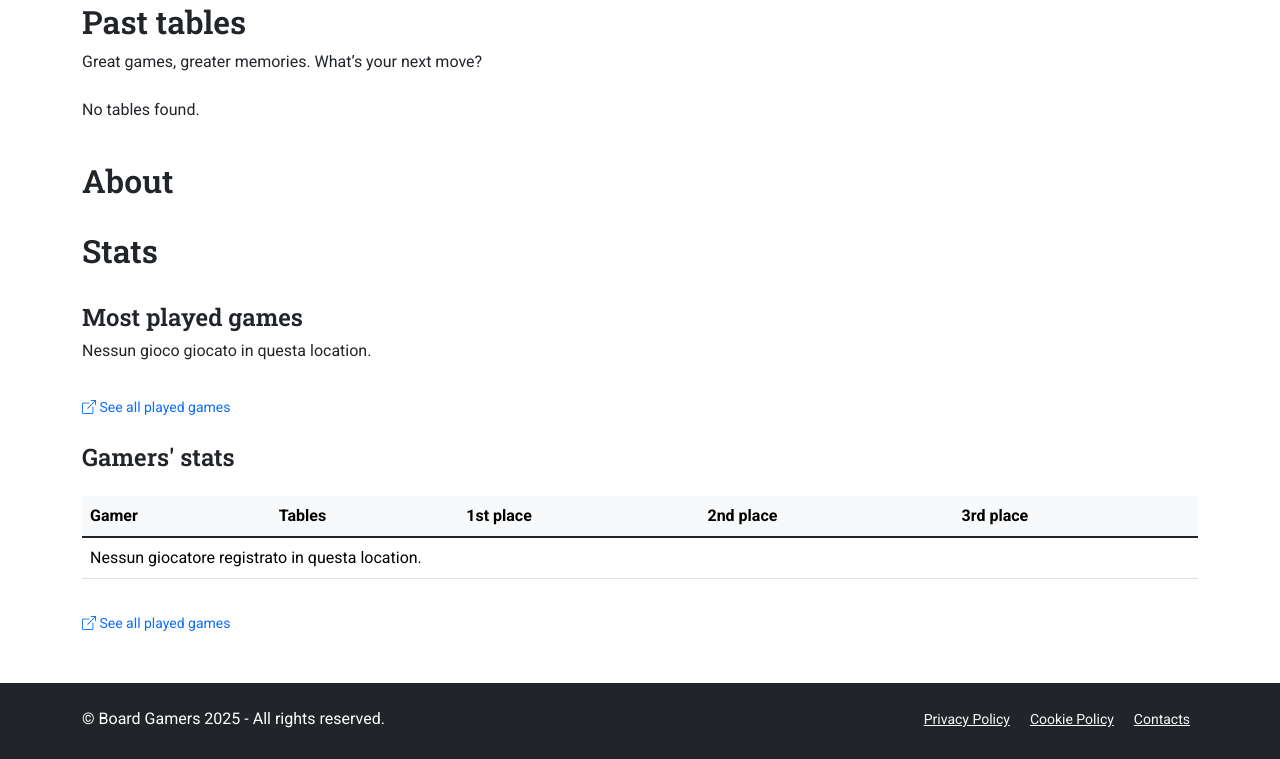
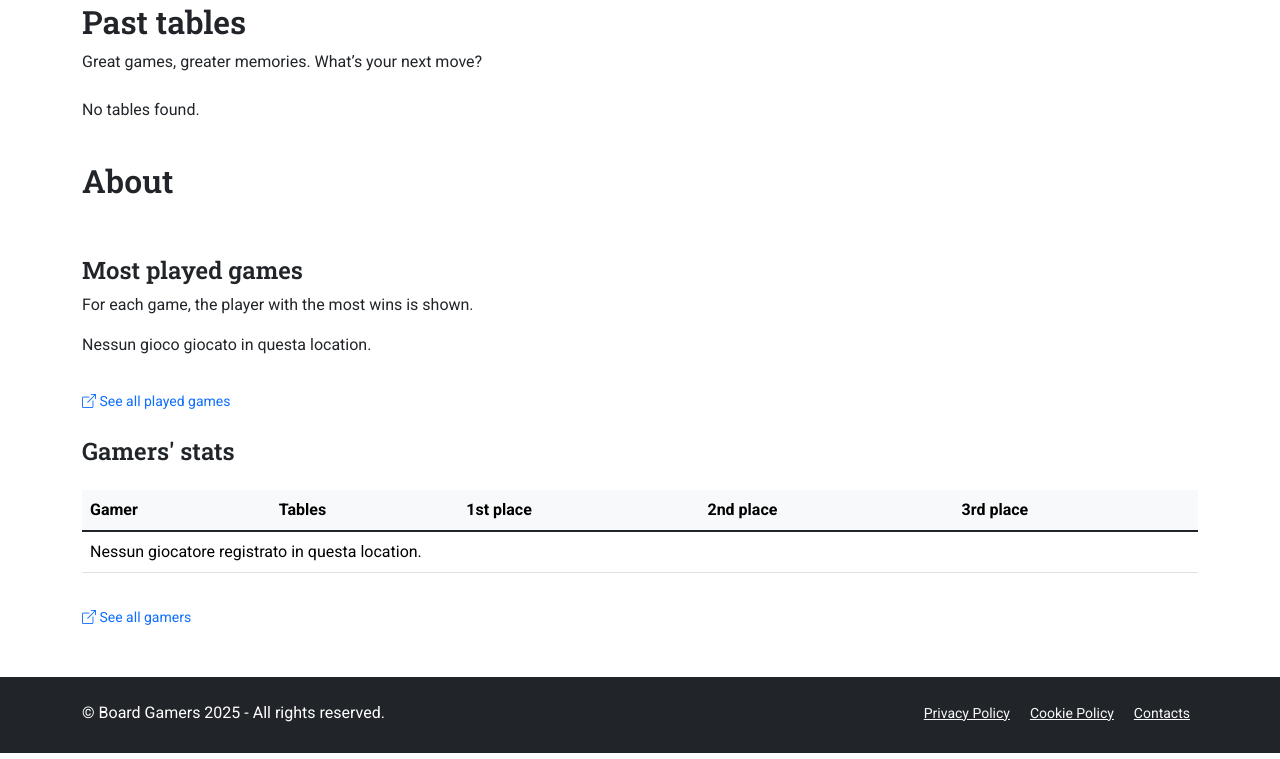
Before and after one commit to davideghz/boardgamers, a Django app: template webapp/templates/locations/location_detail.html in a window 1280 px wide. Shown: the part 557-1316 px from the top of the page. Run offline with Django 5.2, Linux system fonts and the light colour scheme; the template is opened without the code that fills it, so the values that code supplies are empty; some libraries are stand-ins or nearby versions.

Commit message:
location games list style

```diff
--- a/webapp/templates/locations/location_detail.html
+++ b/webapp/templates/locations/location_detail.html
@@ -138,18 +138,16 @@
     <h2>{% trans "About" %}</h2>
     <p class="mb-0">{{ location.description }}</p>
   </div>
-  <div class="container mt-4 mb-5">
-    <div class="row">
-      <h2 id="stats">{% trans "Stats" %}</h2>
-    </div>
+  <div class="container mt-4 mb-5" id="stats">
     <div class="row">
       <h3 class="h4 mt-4">{% trans "Most played games" %}</h3>
+      <p>{% trans "For each game, the player with the most wins is shown." %}</p>
     </div>
     <div class="row">
       <div class="col-12 col-lg-10">
         <div class="row">
           {% for game in popular_games %}
-            <div class="col-12 col-md-6 d-flex align-items-center mt-3">
+            <div class="col-12 col-md-6 d-flex align-items-center">
               <img class="img-thumbnail object-fit-cover object-position-center" style="height: 75px; width: 75px;"
                    src="{{ game.cover_url }}"
                    alt="{{ game.name }} logo">
@@ -220,7 +218,7 @@
     <div class="row mt-3">
       <a href="#" class="text-decoration-none">
         <small>
-          <i class="bi bi-box-arrow-up-right"></i> {% trans "See all played games" %}
+          <i class="bi bi-box-arrow-up-right"></i> {% trans "See all gamers" %}
         </small>
       </a>
     </div>
--- a/webapp/views/location_views.py
+++ b/webapp/views/location_views.py
@@ -116,7 +116,7 @@ class LocationDetailView(DetailView):
             first_place=Count('joined_tables', filter=Q(player__position=1), distinct=True),
             second_place=Count('joined_tables', filter=Q(player__position=2), distinct=True),
             third_place=Count('joined_tables', filter=Q(player__position=3), distinct=True)
-        ).order_by('-first_place', '-second_place', '-third_place', '-play_count')
+        ).order_by('-first_place', '-second_place', '-third_place', '-play_count')[:15]
 
         # Inserisco i dati nel contesto
         context = super().get_context_data(**kwargs)
```
Also changed, not shown: webapp/locale/it/LC_MESSAGES/django.po, 1 other file.
